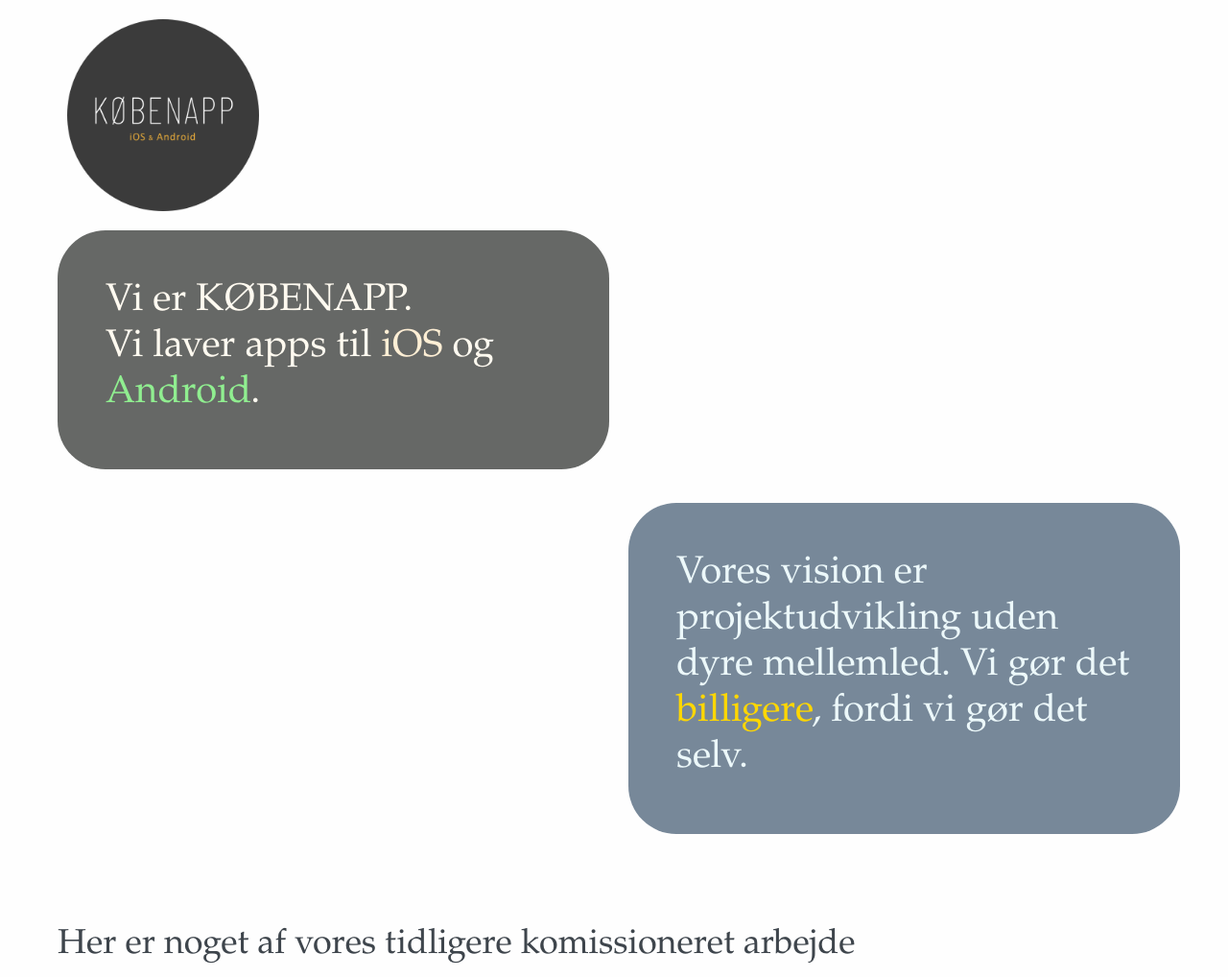
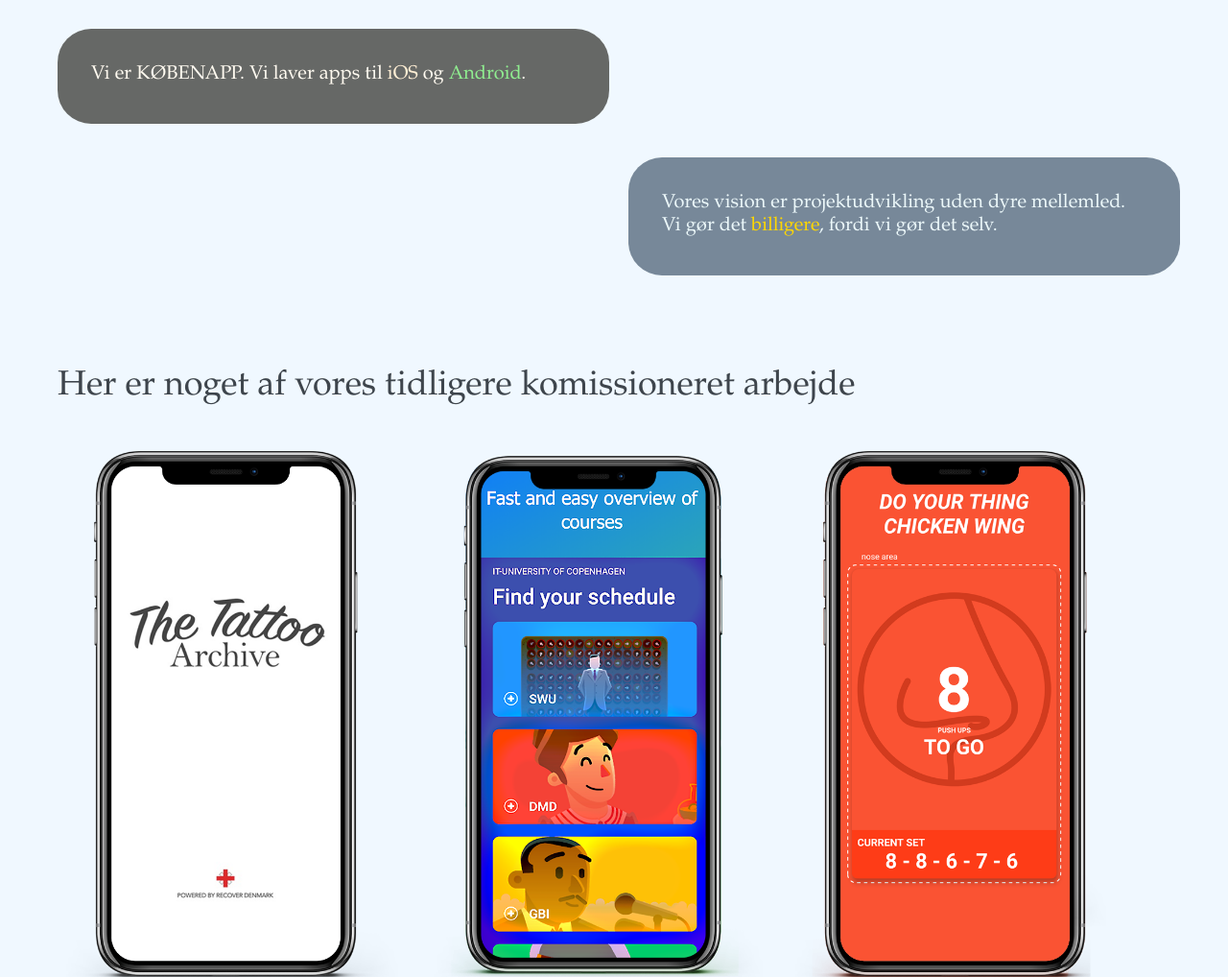
Before and after one commit to joakiti/koeb_en_app_webpage, a plain HTML site: page index.html in a window 1280 px wide. Shown: the top 1018 px of the page at 96% size. Drawn offline with nearby package versions, Linux system fonts and the light colour scheme; some packages are replaced by stand-ins of ours; a web font is replaced by a local one.

Commit message:
newest build

```diff
--- a/index.html
+++ b/index.html
@@ -19,22 +19,17 @@
 
 	<link rel="stylesheet" href="koebenapp.css">
 </head>
-<body>
+<body style="    background-color: aliceblue;">
 <div class="l-container">
-	<div class="">
-		<img src="apps/thumbnail_logo-round.png" width="200" height="200" alt="" style="margin: 20px">
-	</div>
 	<div class="home_title">
-		<div class="vision" style="font-size: 3.5em; margin-bottom: 35px; background-color: #666866">
+		<div class="vision" style="font-size: 3em; margin-bottom: 35px; margin-top: 30px; background-color: #666866">
 			<h2 style="color:floralwhite">
-				Vi er KØBENAPP.
-				<br>
-				Vi laver apps til <em style="color: papayawhip">iOS</em> og <em style="color: lightgreen">Android</em>.
+				Vi er KØBENAPP. Vi laver apps til <em style="color: papayawhip">iOS</em> og <em style="color: lightgreen">Android</em>.
 			</h2>
 		</div>
 	</div>
 	<div class="home_title float-right">
-		<div class="vision" style="font-size: 3.5em; color:black; margin-bottom: 35px;">
+		<div class="vision" style="font-size: 1em; color:black; margin-bottom: 35px;">
 			<h2 style="color:#ecf8fa">
 				Vores vision er projektudvikling uden dyre mellemled. Vi gør det  <em style="color: gold">billigere</em>, fordi vi gør det selv.
 			</h2>
--- a/koebenapp.css
+++ b/koebenapp.css
@@ -56,10 +56,10 @@ body {
 }
 
 .vision {
-    border-radius: 50px;
+    border-radius: 35px;
     background-color: lightslategray;
     font-size: 3.5em;
-    padding: 50px;
+    padding: 35px;
     color: black;
     margin-bottom: 35px;
 }
@@ -88,7 +88,7 @@ h2 {
     color: #3e454c;
     font-family: Trocchi, "Trocchi", serif;
     font-weight: bolder;
-    font-size: 4rem;
+    font-size: 2rem;
 }
 
 
```
